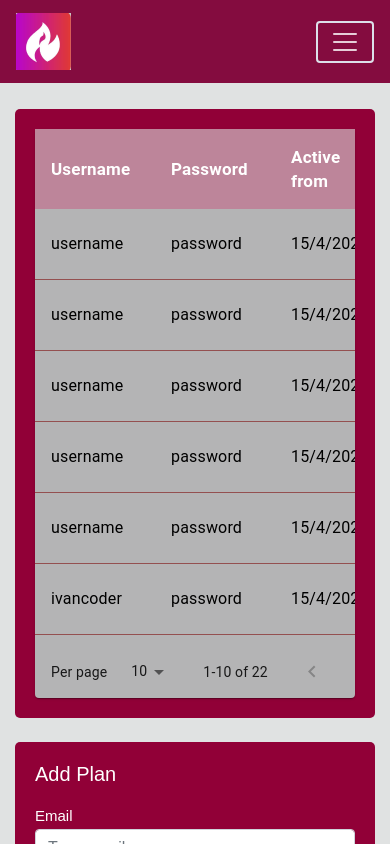
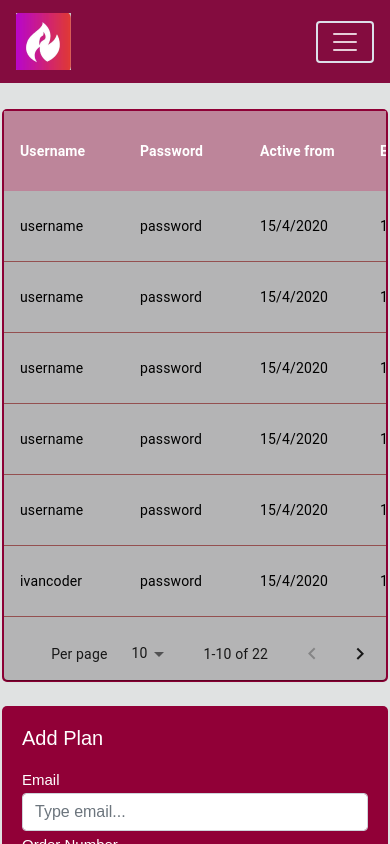
Before and after one commit to starcoder204/dashboard_React, a React (Create React App) app: page /plan in a window 390 px wide. Shown: the top 844 px of the page. Built offline with nearby package versions, Linux system fonts and the light colour scheme.

Commit message:
update for plantable

```diff
--- a/src/global.css
+++ b/src/global.css
@@ -1,4 +1,4 @@
-.main-page, .setting-page {
+.main-page, .setting-page, .plan-page {
     height: 100vh;
     background-color: #e0e2e2;
     background-size: cover;
@@ -29,4 +29,7 @@
     .main-page{
         height: 100%;
     }
+    .plan-page{
+        height: 100%;
+    }
 }
--- a/src/pages/Login/login.css
+++ b/src/pages/Login/login.css
@@ -77,4 +77,12 @@ form {
         width: 95% !important;
         margin-top: 20px !important;
     }
+
+    .signup-btn {
+        font-size: 16px;
+    }
+
+    .forgot-btn {
+        font-size: 15px;
+    }
 }
--- a/src/pages/Login/login.js
+++ b/src/pages/Login/login.js
@@ -96,12 +96,12 @@ class Login extends Component {
               </button>
 
               <div className="row">
-                  <div className="col-md-6">
+                  <div className="col-6">
                     <div className="signup-btn text-left">
                         <span onClick={emailValid?()=>this.handleRegister():null}> Register </span>
                     </div>
                   </div>
-                  <div className="col-md-6">
+                  <div className="col-6">
                     <div className="forgot-btn text-right">
                         <span onClick={emailValid?()=>this.handleForgotPassword():null}> Forgot Password </span>
                     </div>
--- a/src/pages/Plans/PlanTable/plantable.css
+++ b/src/pages/Plans/PlanTable/plantable.css
@@ -33,7 +33,7 @@
 }
 
 .PlanTable-container-2::-webkit-scrollbar-track {
-    background-color: #67676a;
+    background-color: #bd859a;
     border-radius: 6px;
 }
 
@@ -42,3 +42,31 @@
     background-color: rgb(121, 24, 24);
     box-shadow: inset 0 0 1px rgba(0,0,0,0.9);
 }
+
+@media only screen and (max-width: 768px) {
+    .MuiTableCell-stickyHeader {
+        font-size: 14px !important;
+    }
+
+    .MuiTableCell-body {
+        font-size: 14px !important;
+    }
+
+    .PlanTable-container-2::-webkit-scrollbar {
+        transform: translateX(-6px);
+        box-shadow: inset 0 0 1px rgba(0,0,0,0.9);
+        height: 5px;
+        width: 5px;
+    }
+
+    .PlanTable-container-2::-webkit-scrollbar-track {
+        background-color: #bd859a;
+        border-radius: 6px;
+    }
+
+    .PlanTable-container-2::-webkit-scrollbar-thumb {
+        border-radius: 6px 6px 0 0;
+        background-color: rgb(121, 24, 24);
+        box-shadow: inset 0 0 1px rgba(0,0,0,0.9);
+    }
+}
--- a/src/pages/Plans/PlanTable/plantable.js
+++ b/src/pages/Plans/PlanTable/plantable.js
@@ -91,7 +91,7 @@ class PlanTable extends Component {
         const { classes } = this.props;
         const { rowsPerPage, page } = this.state;
         return (
-            <div className="main-block">
+            <div className="main-block plan-table-block">
             <Paper className={classes.root}>
                 <TableContainer className={classes.container}>
                     <Table stickyHeader aria-label="sticky table">
--- a/src/pages/Plans/plans.css
+++ b/src/pages/Plans/plans.css
@@ -0,0 +1,10 @@
+@media only screen and (max-width: 768px) {
+    .plan-page .container {
+        padding-right: 2px !important;
+        padding-left: 2px !important;
+    }
+
+    .plan-page .container .plan-table-block {
+        padding: 2px 2px;
+    }
+}
--- a/src/pages/Plans/plans.js
+++ b/src/pages/Plans/plans.js
@@ -41,7 +41,7 @@ class Plans extends Component {
 
   render() {
     return (
-      <div className="main-page">
+      <div className="plan-page">
         <Header/>
         <Container>
           <div className="mt-4">
```
